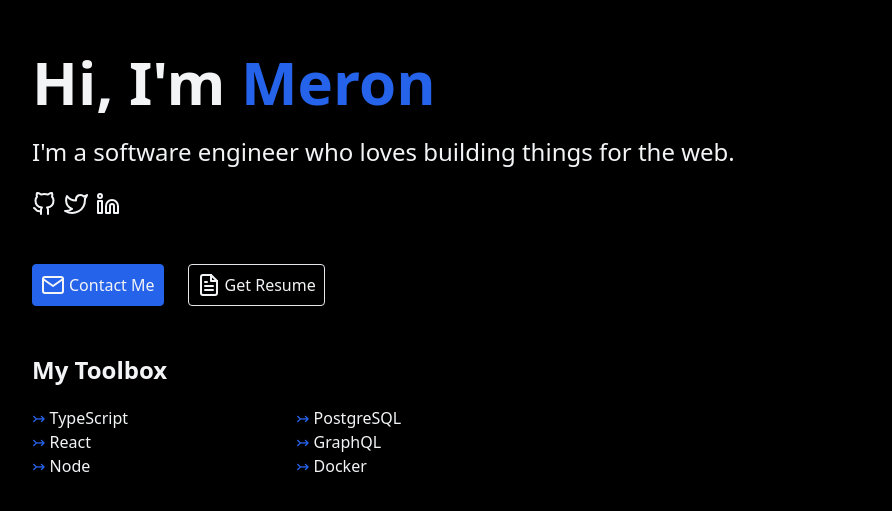
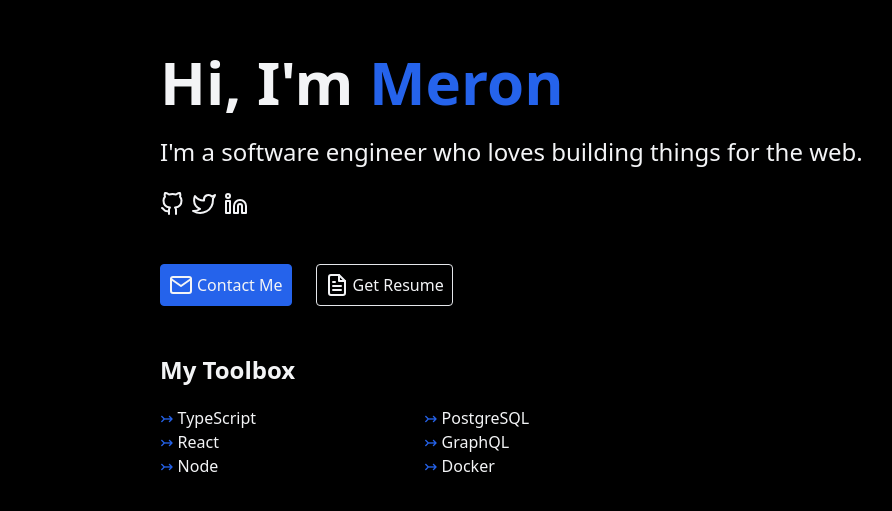
Before and after one commit to meronogbai/portfolio, a Next.js app: page / in a window 1280 px wide. Shown: the part 135-646 px from the top of the page, without its empty margins (48-940 px from the left). Built offline with nearby package versions, Linux system fonts and the light colour scheme; no server answers.

Commit message:
feat: improve layout for large screens

```diff
--- a/pages/index.tsx
+++ b/pages/index.tsx
@@ -8,8 +8,7 @@ import {
 
 const Home: NextPage = () => {
   return (
-    <div className="flex min-h-screen flex-col py-2 text-gray-100">
-      <main className="flex w-full flex-1 flex-col justify-center px-3 sm:px-20 space-y-12">
+    <main className="p-3 sm:p-20 text-gray-100 max-w-5xl m-auto flex flex-col gap-12 justify-center min-h-screen">
       <section className="flex flex-col gap-6">
         <h1 className="text-6xl font-bold">
           Hi, I'm <span className="text-blue-600">Meron</span>
@@ -26,7 +25,6 @@ const Home: NextPage = () => {
       <ToolboxSection />
       {/* <ProjectsSection /> */}
     </main>
-    </div>
   );
 };
 
```
Lines whose indentation alone changed are shown as unchanged.
